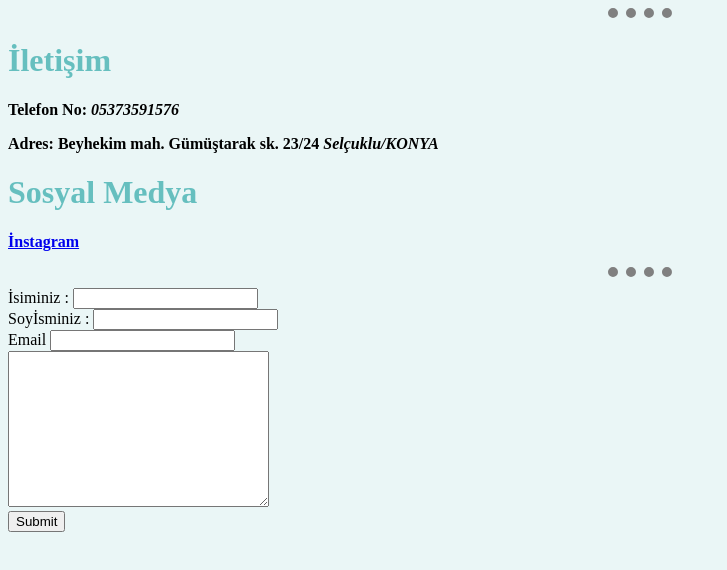
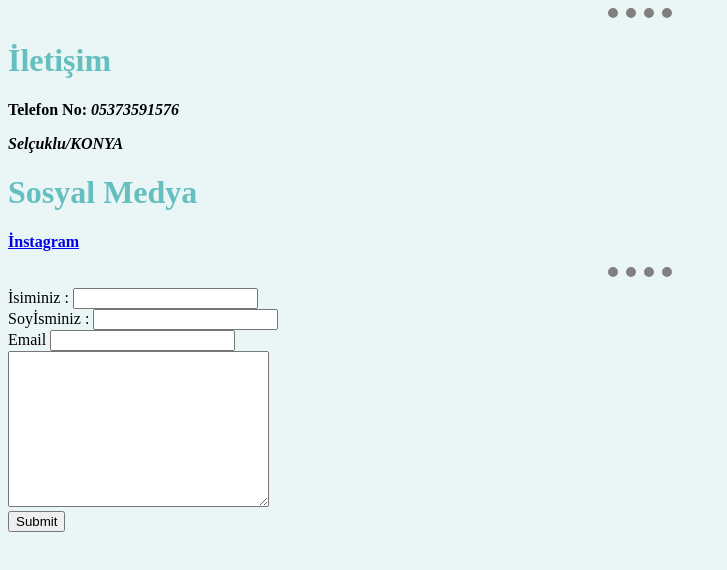
Before and after one commit to umitcoban/cv, a plain HTML site: page contact.html in a window 1280 px wide. Shown: the whole page, without its empty margins (0-727 px from the left). Drawn offline with Linux system fonts and the light colour scheme.

Commit message:
Fix Contact

```diff
--- a/contact.html
+++ b/contact.html
@@ -9,7 +9,7 @@
     <hr size="5" noshade>
     <h1> İletişim </h1>
     <p><strong> Telefon No: <em>05373591576</em> </strong></p>
-    <p><strong>Adres: Beyhekim mah. Gümüştarak sk. 23/24 <em>Selçuklu/KONYA</em></strong></p>
+    <p><strong><em>Selçuklu/KONYA</em></strong></p>
     <h1>Sosyal Medya</h1>
     <p><strong><a href="https://www.instagram.com/umityasincoban/">İnstagram</a></strong></p>
     <hr size="5" noshade>
```
